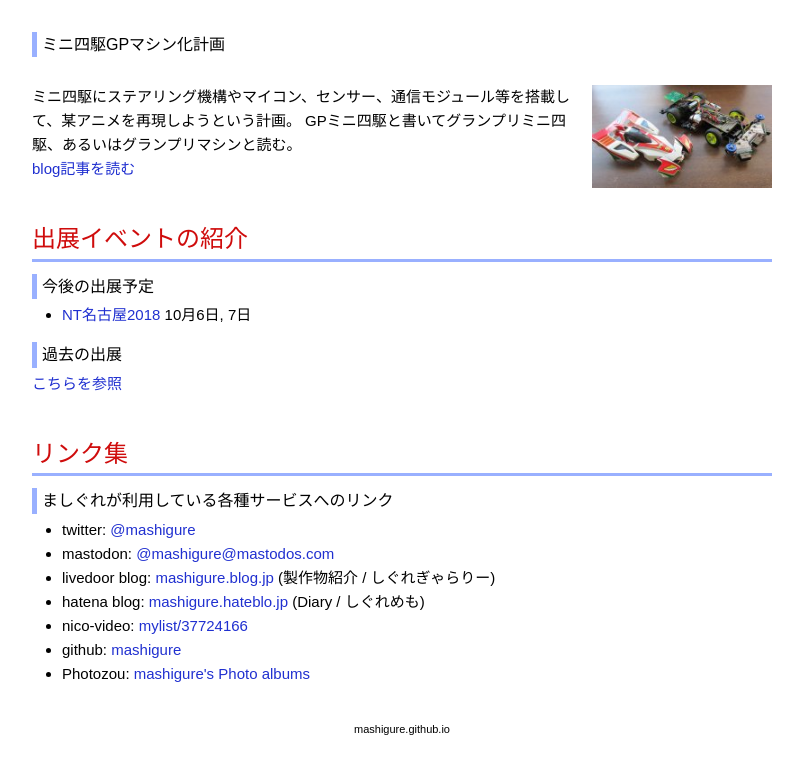
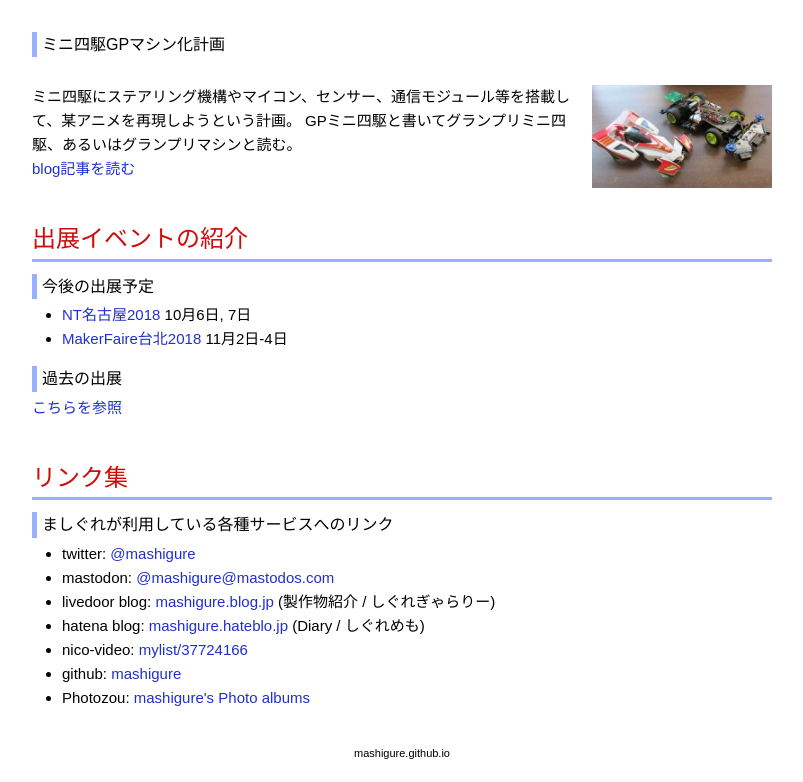
Before and after one commit to mashigure/mashigure.github.io, a plain HTML site: page index.html in a window 1280 px wide. Shown: the part 1811-2593 px from the top of the page, without its empty margins (238-1041 px from the left). Before the commit the page ends 2569 px from the top, so only its background shows below. Drawn offline with Linux system fonts and the light colour scheme.

Commit message:
add about MFTaipei2018

```diff
--- a/index.html
+++ b/index.html
@@ -144,6 +144,7 @@ $(function($){
     <h3>今後の出展予定</h3>
     <ul>
         <li><a href="http://j.nicotech.jp/NTN2018">NT名古屋2018</a> 10月6日, 7日</li>
+        <li><a href="http://j.nicotech.jp/MFT2018">MakerFaire台北2018</a> 11月2日-4日</li>
     </ul>
 
     <h3>過去の出展</h3>
```
